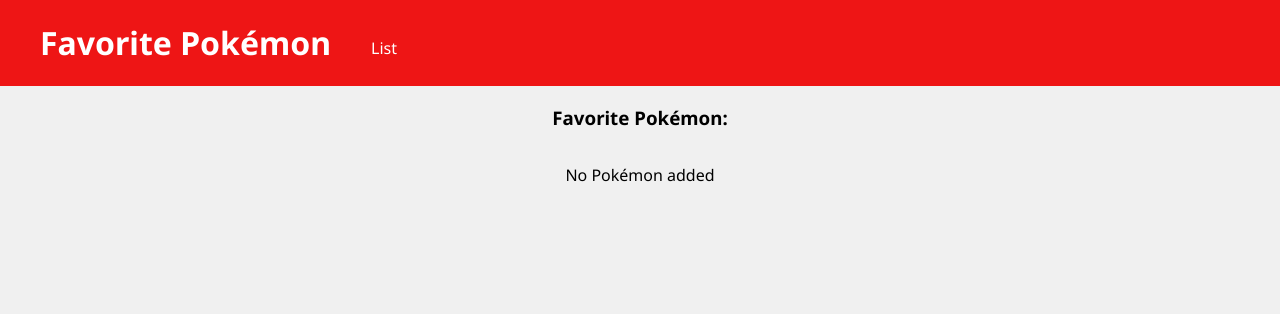
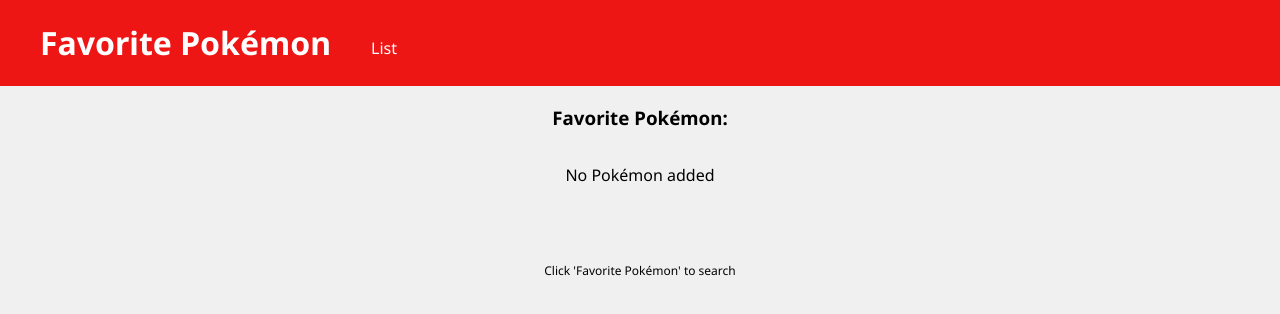
Before and after one commit to marvinloreto/Pokemon-Tracker, a website: page index.html in a window 1280 px wide. Both pictures are taken after a click on the link "List". Drawn offline with Linux system fonts and the light colour scheme.

Commit message:
Removed dead ends

```diff
--- a/css/layout.css
+++ b/css/layout.css
@@ -32,6 +32,11 @@
   margin-bottom: 0;
 }
 
+.search-line {
+  display: flex;
+  justify-content: center;
+}
+
 @media screen and (max-width: 500px) {
   .container.main {
     width: 100%;
--- a/css/styles.css
+++ b/css/styles.css
@@ -186,3 +186,8 @@
   width: 100%;
   justify-content: flex-end;
 }
+
+.search-again-details {
+  font-size: 12px;
+  padding-top: 3rem;
+}
--- a/index.html
+++ b/index.html
@@ -42,6 +42,7 @@
         <h3>Search Results:</h3>
         <ul class="row results-list">
         </ul>
+        <p class="search-again"> <a href="#home">Search Again</a></p>
       </div>
     </div>
     <div class="details-container view hidden" data-view="details-page">
@@ -67,6 +68,9 @@
           </div>
         </div>
       </div>
+      <div class="search-line">
+        <p class="search-again-details"> Click Favorite Pok&eacute;mon to search again</a></p>
+      </div>
     </div>
     <div class="favorites-container hidden" data-view="favorites-page">
       <div class="row">
@@ -77,6 +81,9 @@
       </div>
       <div class="row" id="favorites-list">
 
+      </div>
+      <div class="search-line">
+        <p class="search-again-details"> Click 'Favorite Pok&eacute;mon' to search</a></p>
       </div>
     </div>
     <div class="modal-background hidden">
--- a/js/main.js
+++ b/js/main.js
@@ -16,6 +16,7 @@
 var buttonCancel = document.querySelector('.cancel-button');
 var buttonConfirm = document.querySelector('.confirm-button');
 var emptyList = document.querySelector('.empty-favorites');
+var searchAgain = document.querySelector('.search-again');
 
 buttonSearch.addEventListener('click', handleSearch);
 function handleSearch(event) {
@@ -27,6 +28,7 @@
 }
 
 titleLink.addEventListener('click', handleHome);
+searchAgain.addEventListener('click', handleHome);
 function handleHome(event) {
   searchPage.classList.remove('hidden');
   detailsPage.classList.add('hidden');
```
